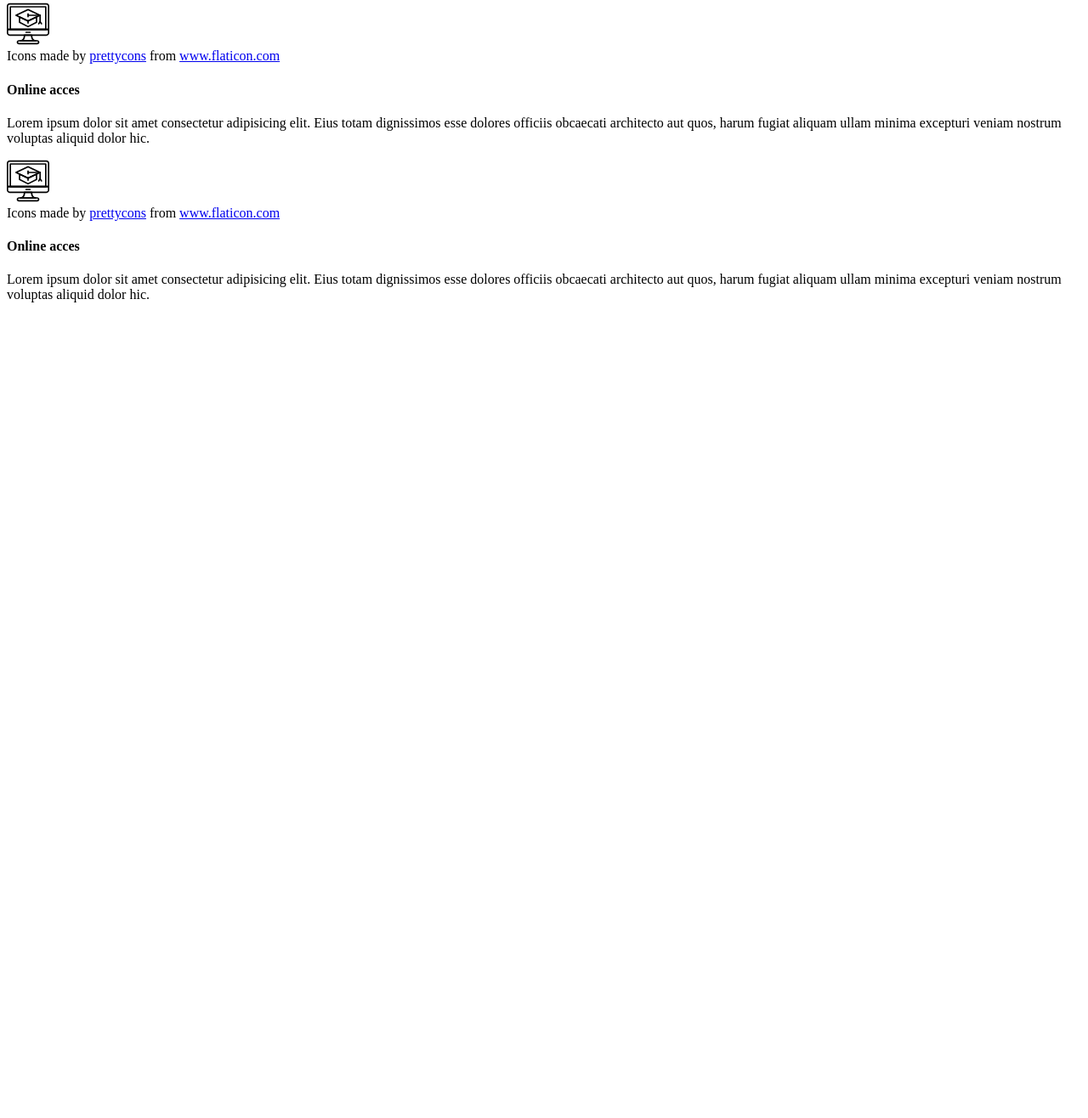
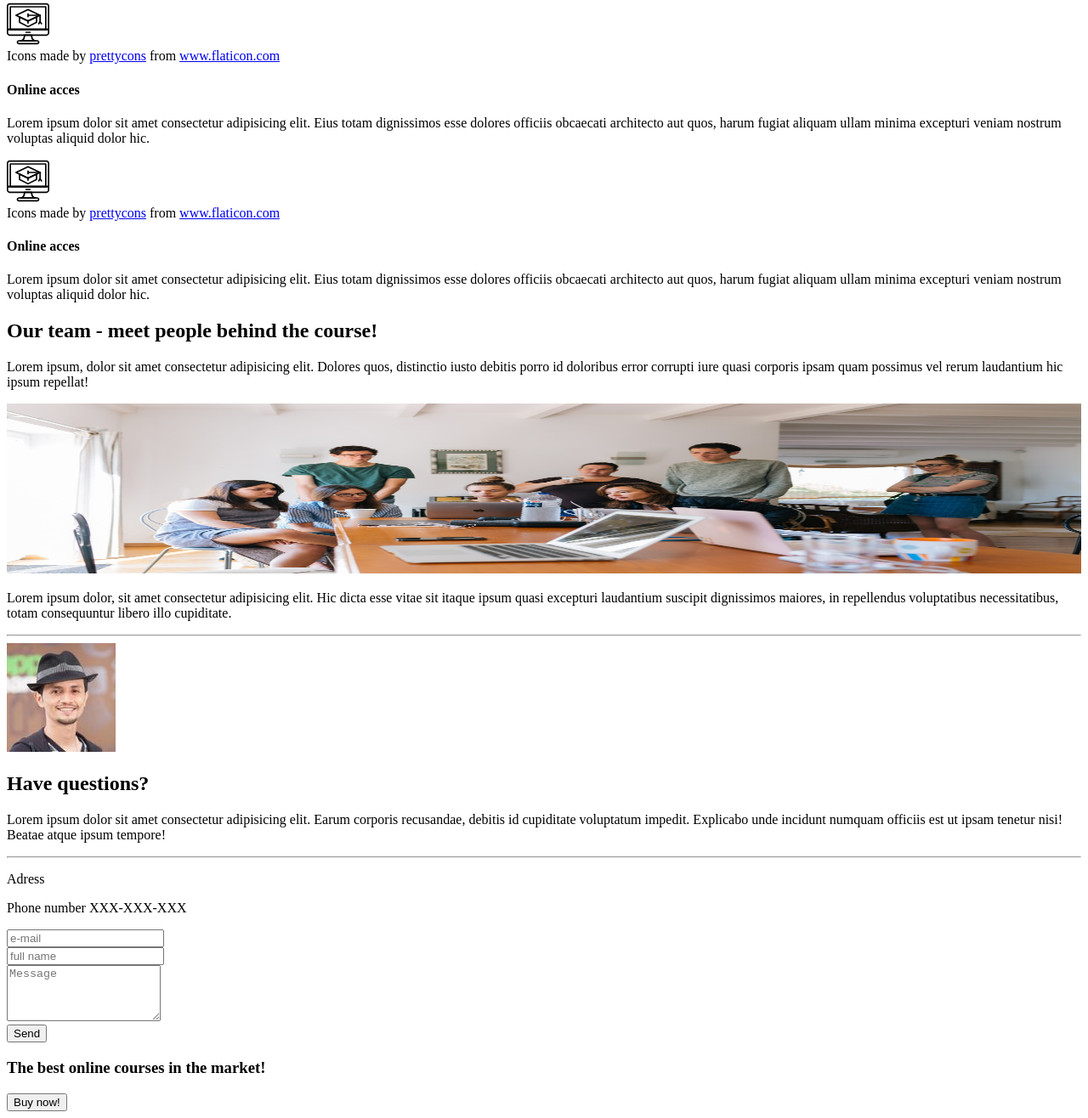
Before and after one commit to KasiaPiet/html_css_basics-Project0, a plain HTML site: page index.html in a window 1280 px wide. Shown: the part 606-1922 px from the top of the page at 85% size. Before the commit the page ends 978 px from the top, so only its background shows below. Drawn offline with Linux system fonts and the light colour scheme.

Commit message:
final project

```diff
--- a/index.html
+++ b/index.html
@@ -81,5 +81,66 @@
         </p>
       </div>
     </div>
+    <div class="about">
+      <h2>Our team - meet people behind the course!</h2>
+      <p>
+        Lorem ipsum, dolor sit amet consectetur adipisicing elit. Dolores quos,
+        distinctio iusto debitis porro id doloribus error corrupti iure quasi
+        corporis ipsam quam possimus vel rerum laudantium hic ipsum repellat!
+      </p>
+      <img
+        src="./img/team.jpg"
+        alt="team"
+        width="100%"
+        height="200" />
+    </div>
+    <div class="testimonials">
+      <p>
+        Lorem ipsum dolor, sit amet consectetur adipisicing elit. Hic dicta esse
+        vitae sit itaque ipsum quasi excepturi laudantium suscipit dignissimos
+        maiores, in repellendus voluptatibus necessitatibus, totam consequuntur
+        libero illo cupiditate.
+      </p>
+      <hr />
+      <img
+        src="./img/avatar.jpg"
+        alt="avatar" />
+    </div>
+    <div class="contact">
+      <h2>Have questions?</h2>
+      <p>
+        Lorem ipsum dolor sit amet consectetur adipisicing elit. Earum corporis
+        recusandae, debitis id cupiditate voluptatum impedit. Explicabo unde
+        incidunt numquam officiis est ut ipsam tenetur nisi! Beatae atque ipsum
+        tempore!
+      </p>
+      <hr />
+      <div><p>Adress</p></div>
+      <div><p>Phone number XXX-XXX-XXX</p></div>
+      <div>
+        <form>
+          <div>
+            <input
+              type="email"
+              placeholder="e-mail" />
+          </div>
+          <div>
+            <input
+              type="text"
+              placeholder="full name" />
+          </div>
+          <div>
+            <textarea
+              placeholder="Message"
+              rows="4"></textarea>
+          </div>
+          <button>Send</button>
+        </form>
+      </div>
+    </div>
+    <div class="footer">
+      <h3>The best online courses in the market!</h3>
+      <button>Buy now!</button>
+    </div>
   </body>
 </html>
```
